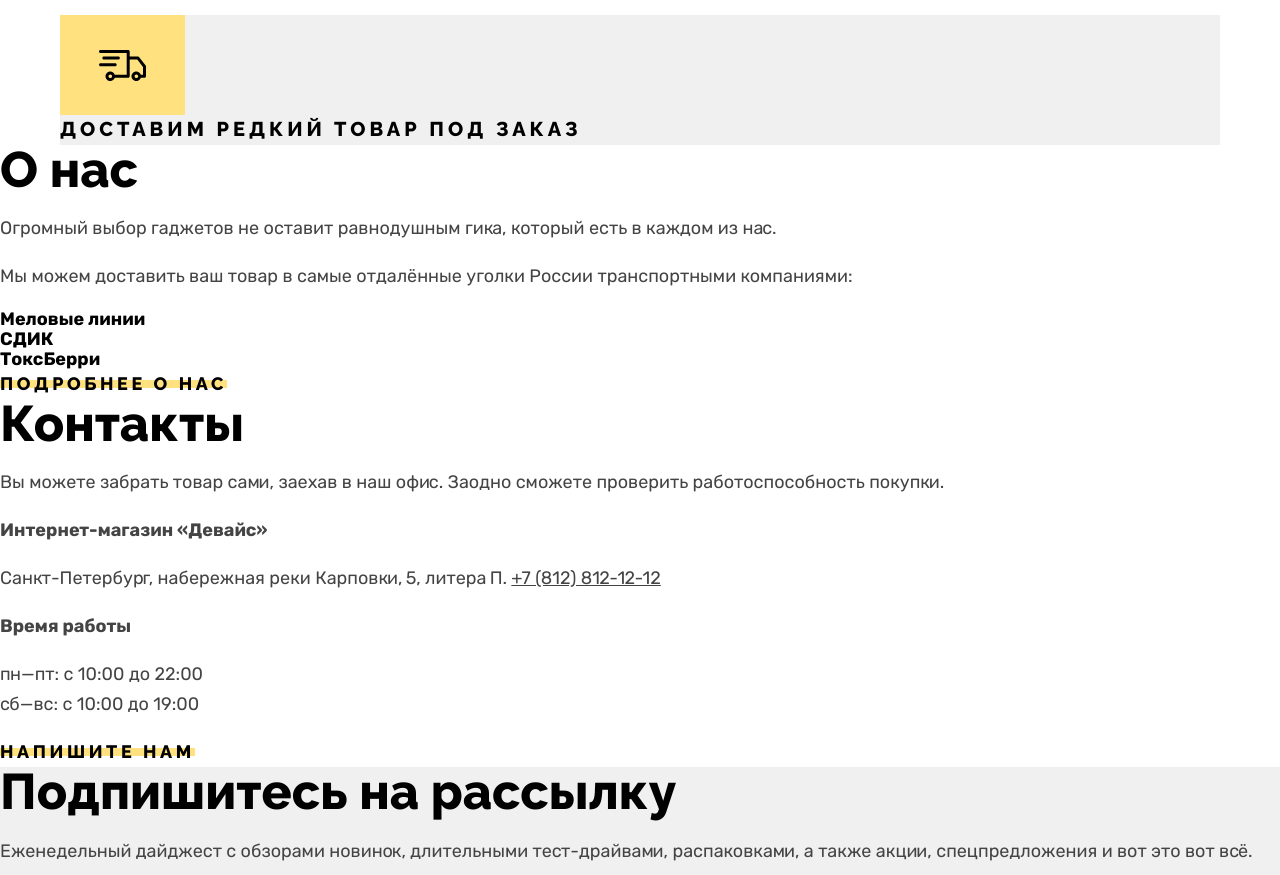
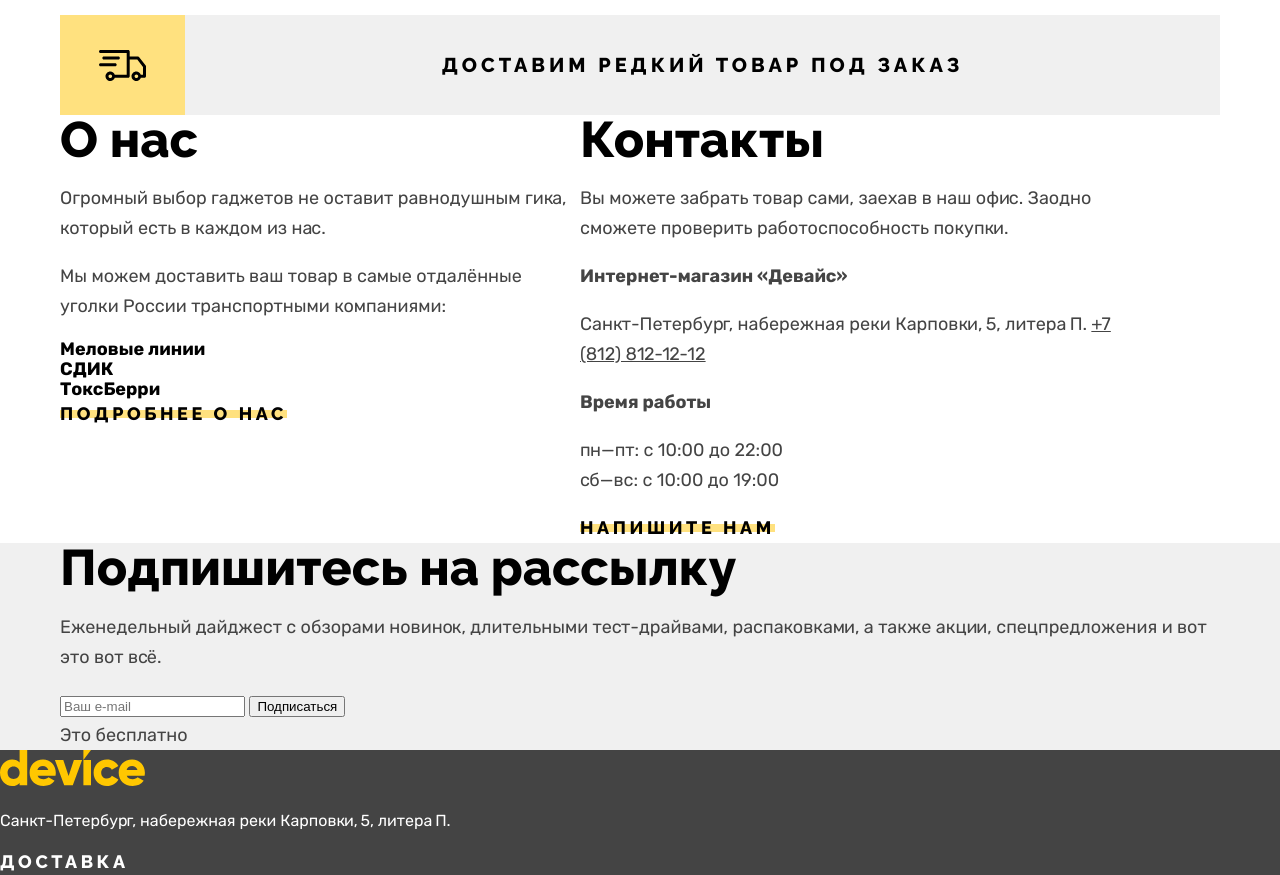
Before and after one commit to Gross01/device-project-HTML-academy, a plain HTML site: page index.html in a window 1280 px wide. Shown: the part 1130-2005 px from the top of the page. Drawn offline with Linux system fonts and the light colour scheme.

Commit message:
построил сетки остальных блоков в основном контенте

```diff
--- a/index.html
+++ b/index.html
@@ -194,7 +194,7 @@
           </div>
           <b class="delivery-info__text">Доставим редкий товар под заказ</b>
         </div>
-      </div>
+
         <div class="additional-info">
           <section class="site-info">
             <h2 class="site-info__title title">О нас</h2>
@@ -217,8 +217,9 @@
             <a href="№" class="contacts__link link">Напишите нам</a>
           </section>
         </div>
+      </div>
       <article class="newsletter-subscribe">
-        <div class="container">
+        <div class="main-content__container">
           <b class="newsletter-subscribe__title title">Подпишитесь на рассылку</b>
           <p class="newsletter-subscribe__text text">Еженедельный дайджест с обзорами новинок,
               длительными тест-драйвами, распаковками, а также акции, спецпредложения и вот это вот всё.</p>
--- a/styles/style.css
+++ b/styles/style.css
@@ -180,6 +180,28 @@ fieldset {
 
 .services__item--active {
   display: block;
+}
+
+.delivery-info {
+  display: flex;
+  align-items: center;
+}
+
+.delivery-info__text {
+  flex-grow: 1;
+  text-align: center;
+}
+
+.additional-info {
+  display: flex;
+}
+
+.site-info {
+  width: 520px;
+}
+
+.contacts {
+  width: 532px;
 }
 
 .title, .products-slider__description {
```
Lines whose indentation alone changed are shown as unchanged.
